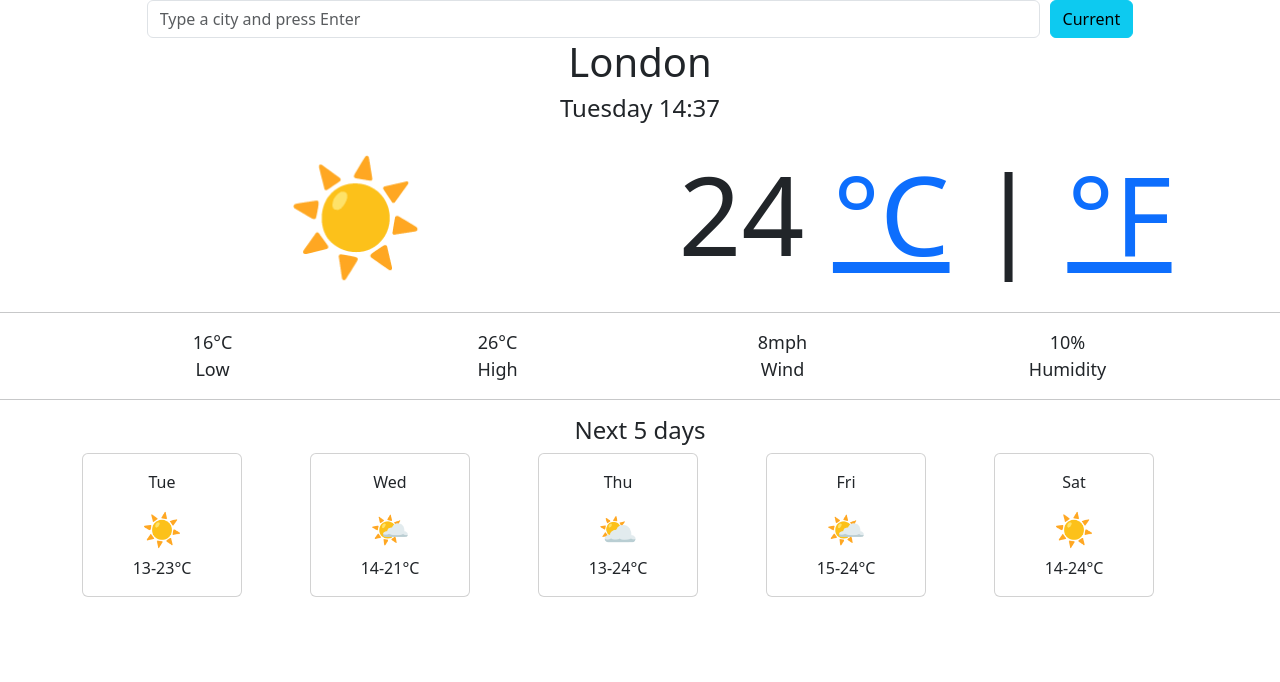
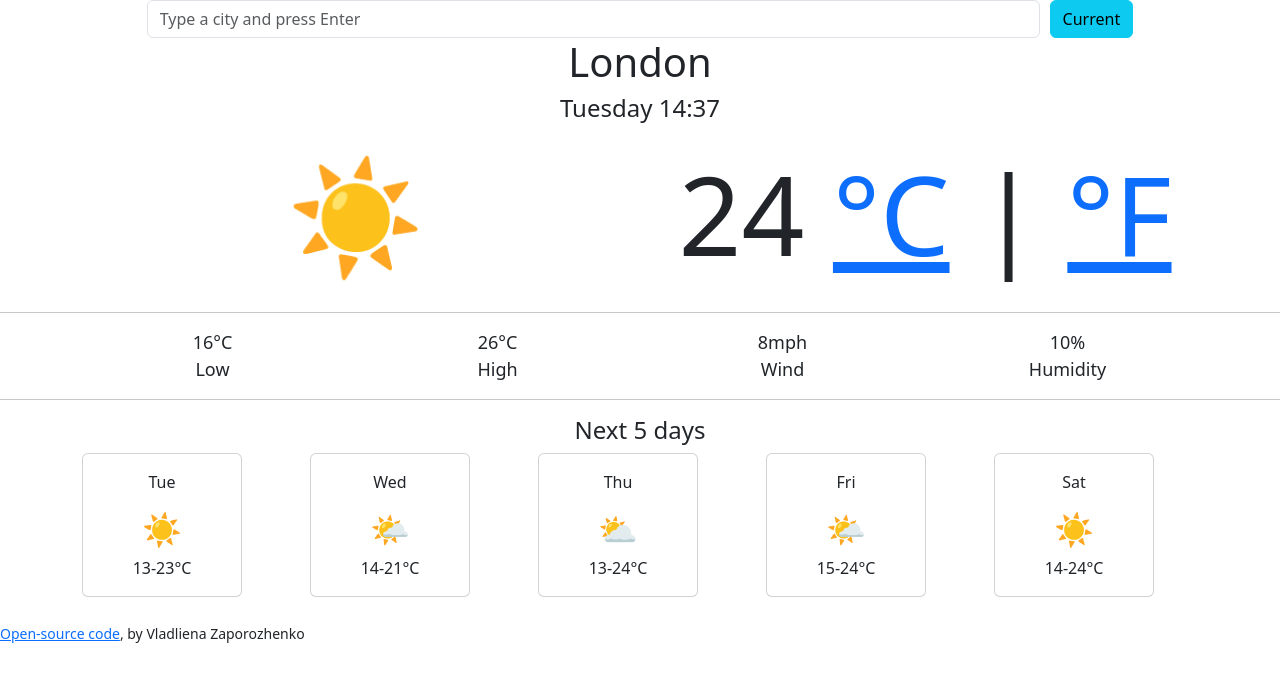
Before and after one commit to Vladliena-Zaporozhenko/Weather-app, a plain HTML site: page index.html in a window 1280 px wide. Drawn offline with nearby package versions, Linux system fonts and the light colour scheme.

Commit message:
Added a link to GitHub

```diff
--- a/index.html
+++ b/index.html
@@ -105,6 +105,14 @@
         </div>
       </div>
     </div>
+    <br />
+    <small
+      ><a
+        href="https://github.com/Vladliena-Zaporozhenko/Weather-app"
+        target="_blank"
+        >Open-source code</a
+      >, by Vladliena Zaporozhenko</small
+    >
     <script src="index.js"></script>
   </body>
 </html>
```
